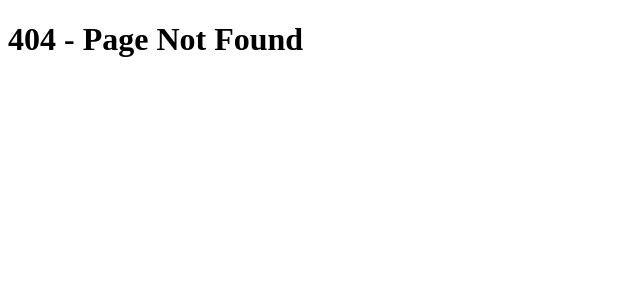
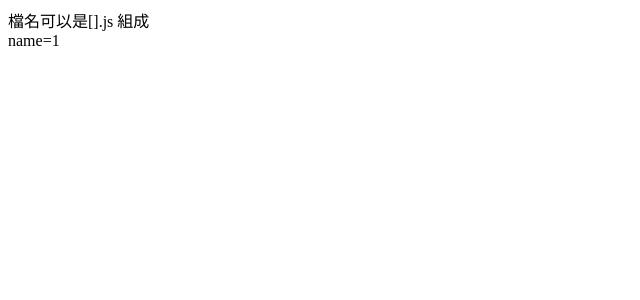
Before and after one commit to XuanYing0915/react_class_base, a Next.js app: page /course/user/1 in a window 1280 px wide. Before the commit this address had no page. Shown: the top 300 px of the page, without its empty margins (0-640 px from the left). Built offline with nearby package versions, Linux system fonts and the light colour scheme.

Commit message:
動態路由

```diff
--- /dev/null
+++ b/pages/course/user/[name].js
@@ -0,0 +1,18 @@
+import React from 'react'
+import { useRouter } from 'next/router'
+
+export default function UserName() {
+  const router = useRouter()
+
+  const { name } = router.query
+  console.log(router.query)
+  console.log(router.query)
+  return (
+    <>
+      <div>檔名可以是[].js 組成</div>
+      <div>name={name}</div>
+      {/* <div>name={router.query[`user-id`]}</div>
+      <div>name={router.query.uid}</div> */}
+    </>
+  )
+}
```
